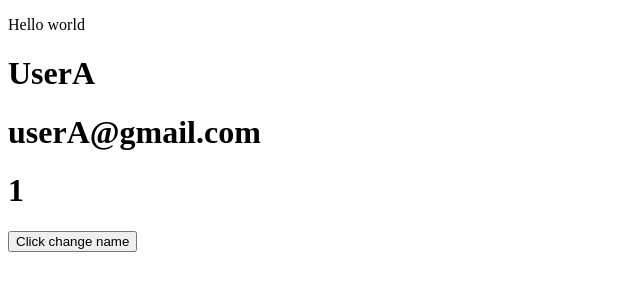
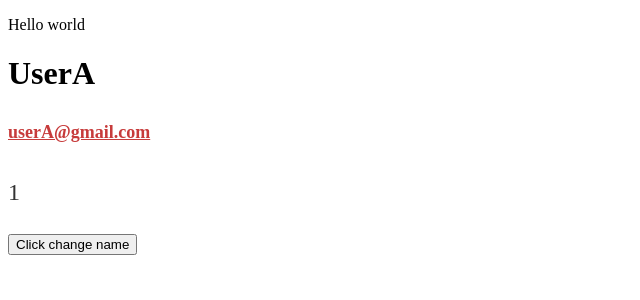
Before and after one commit to hagonin/Chatapp, a React app in the folder frontend/: page / in a window 1280 px wide. Shown: the top 300 px of the page, without its empty margins (0-640 px from the left). Built offline with nearby package versions, Linux system fonts and the light colour scheme.

Commit message:
add: mixins for fonts including line height and size

```diff
--- /dev/null
+++ b/frontend/src/components/User/User.scss
@@ -0,0 +1,10 @@
+@import 'styles/base/index';
+.user {
+    &__name {
+        @include font($text-s-lg, 2, $font-bold, $red, underline)
+    }
+    &__id {
+        @include text-2xl;
+
+    }
+}
--- a/frontend/src/components/User/index.tsx
+++ b/frontend/src/components/User/index.tsx
@@ -1,6 +1,6 @@
 import { UserStateType, useAuthContext } from '@context/authContext';
 import * as React from 'react';
-
+import './User.scss';
 const User: React.FC = () => {
   const { user, setUser } = useAuthContext();
   const handleChangeName = (): void => {
@@ -15,8 +15,8 @@ const User: React.FC = () => {
   return (
     <>
       <h1>{user.username}</h1>
-      <h1>{user.email}</h1>
-      <h1>{user.id}</h1>
+      <p className="user__name">{user.email}</p>
+      <p className="user__id">{user.id}</p>
       <button onClick={handleChangeName}>Click change name</button>
     </>
   );
--- a/frontend/src/styles/base/_fonts.scss
+++ b/frontend/src/styles/base/_fonts.scss
@@ -3,6 +3,7 @@
 
 // font family
 $font-inter: 'Inter', sans-serif;
+
 
 // font weight
 $font-thin: 200;
@@ -13,10 +14,35 @@ $font-bold: 600;
 $font-extrabold: 700;
 $font-black: 800;
 
-// font size
-$text-xsm: 0.75rem; //12px
-$text-sm: 0.875rem; //14px
-$text-md: 1rem; //16px
-$text-lg: 1.125rem; //18px
-$text-xl: 1.25rem; //20px
-$text-2xl: 1.5rem; //24px
+// text size
+$text-s-xsm: 0.75rem; //12px
+$text-s-sm: 0.875rem; //14px
+$text-s-md: 1rem; //16px
+$text-s-lg: 1.125rem; //18px
+$text-s-xl: 1.25rem; //20px
+$text-s-2xl: 1.5rem; //24px
+
+
+@mixin text-xsm() {
+    @include font($text-s-xsm, 1rem)
+}
+
+@mixin text-sm {
+    @include font($text-s-sm, 1.25rem)
+}
+
+@mixin text-md {
+    @include font($text-s-md, 1.5rem)
+}
+
+@mixin text-lg {
+    @include font($text-s-lg, 1.75rem)
+}
+
+@mixin text-xl {
+    @include font( $text-s-xl, 1.25)
+}
+
+@mixin text-2xl {
+    @include font( $text-s-2xl, 1.5)
+}
--- a/frontend/src/styles/base/_mixins.scss
+++ b/frontend/src/styles/base/_mixins.scss
@@ -12,10 +12,12 @@
 }
 
 
-@mixin font ($size, $line-height, $weight: 400) {
+@mixin font ($size, $line-height, $weight: 400, $color: $black, $decoration: none) {
     font-size: $size;
     line-height: $line-height;
     font-weight: $weight;
+    color: $color;
+    text-decoration: $decoration;
 }
 
 //@mixin spacing
--- a/frontend/src/styles/global.scss
+++ b/frontend/src/styles/global.scss
@@ -8,8 +8,7 @@
 
 html {
   font-family: $font-inter;
-  font-size: $text-md;
-  line-height: $text-md;
+  @include text-md;
 }
 
 body {
```
Also changed, not shown: frontend/src/App.tsx (line endings or trailing spaces).
